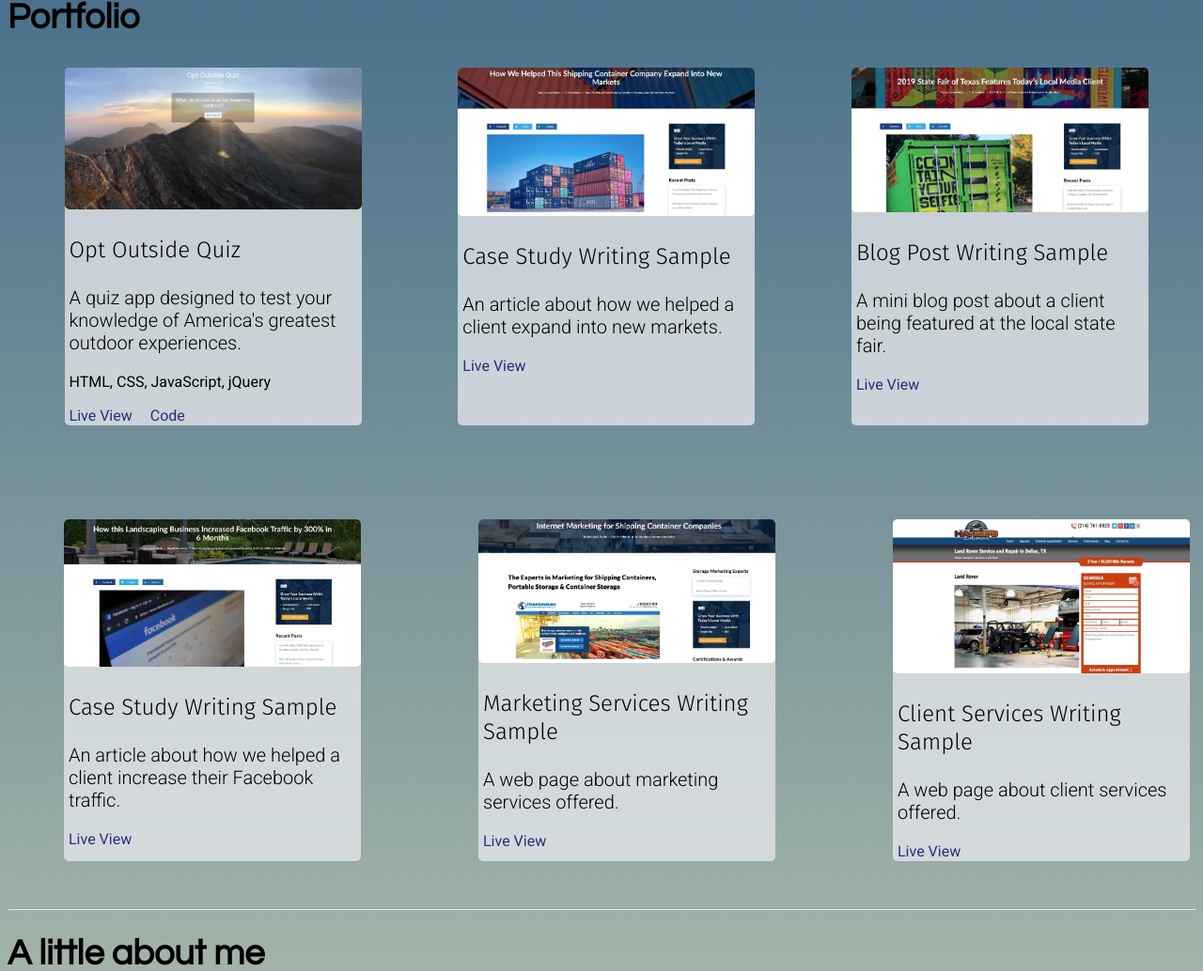
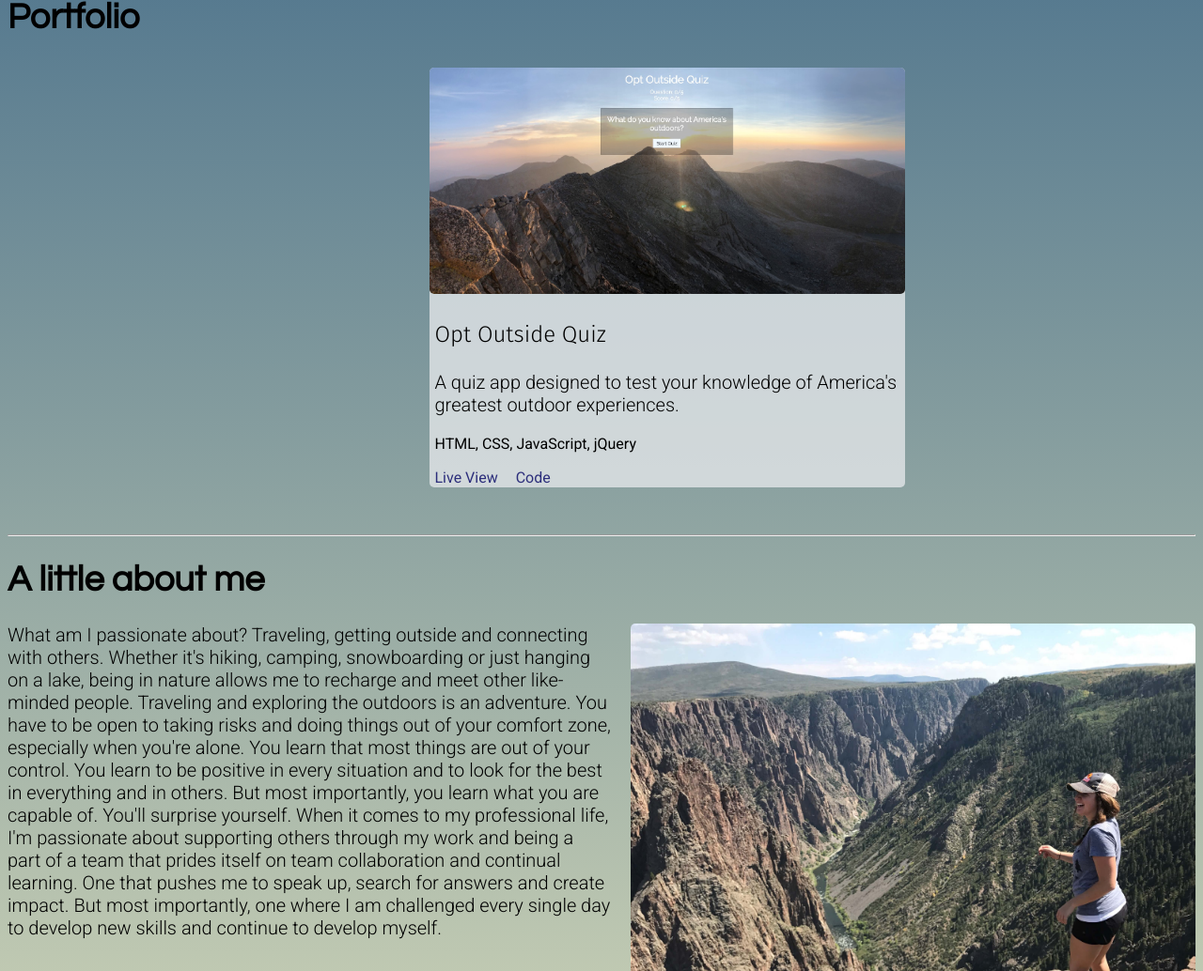
Before and after one commit to tinasinge319/portfolio, a plain HTML site: page index.html in a window 1280 px wide. Shown: the part 866-1900 px from the top of the page at 94% size. Drawn offline with Linux system fonts and the light colour scheme; a web font is replaced by a local one.

Commit message:
fixed feedback

```diff
--- a/index.html
+++ b/index.html
@@ -5,8 +5,11 @@
         <meta charset="UTF-8">
         <meta name="viewport" content="width=device-width, initial-scale=1">
         <link href="main.css" rel="stylesheet">
-        <link href="https://fonts.googleapis.com/css?family=Fira+Sans+Condensed|Fira+Sans:300,400|Hind:300,400|Nobile|Questrial|Roboto:300,400&display=swap" rel="stylesheet">
+        <link href="https://fonts.googleapis.com/css?family=Fira+Sans+Condensed%7CFira+Sans:300,400%7CHind:300,400%7CNobile%7CQuestrial%7CRoboto:300,400&display=swap" rel="stylesheet">
         <link rel="stylesheet" href="https://cdnjs.cloudflare.com/ajax/libs/font-awesome/4.7.0/css/font-awesome.min.css">
+        <link rel="icon"
+      type="image/png"
+      href=favicon.ico>
     </head>
     <body>
         <header class="headerNavChannels">
@@ -44,49 +47,6 @@
             <p class="toolsUsed">HTML, CSS, JavaScript, jQuery</p>
             <a class="liveView" href="https://tinasinge319.github.io/opt-outside-quiz-app/" target="_blank">Live View</a>
             <a class="viewCode" href="https://github.com/tinasinge319/opt-outside-quiz-app" target="_blank">Code</a>
-        </div>
-        <div class="transoceanCaseStudyBox">
-            <a href="https://todayslocalmedia.com/shipping-container-company-marketing-expansion/" target="_blank"
-            class="featured image">
-                <img id="transoceanScreenshot" src="transocean-case-study.jpg" alt="Screenshot of transocean case study">
-            </a>
-            <h3 class="featuredImageTitle">Case Study Writing Sample</h3>
-            <p class="featuredImageDescription">An article about how we helped a client expand into new markets.</p>
-            <a class="liveView" href="https://todayslocalmedia.com/shipping-container-company-marketing-expansion/" target="_blank">Live View</a>
-        </div>
-        <div class="stateFairBox">
-            <a href="https://todayslocalmedia.com/tlm-state-fair-spotlight/" target="_blank" class="featured image">
-                <img id="stateFairScreenshot" src="state-fair.jpg" alt="Screenshot of state fair article">
-            </a>
-            <h3 class="featuredImageTitle">Blog Post Writing Sample</h3>
-            <p class="featuredImageDescription">A mini blog post about a client being featured at the local state fair.</p>
-            <a class="liveView" href="https://todayslocalmedia.com/tlm-state-fair-spotlight/" target="_blank">Live View</a>
-        </div>
-        <div class="outdoorHomeCaseStudyBox">
-            <a href="https://todayslocalmedia.com/facebook-marketing-landscaping-company/" target="_blank" class="featured image">
-            <img id="outdoorHomeScreenshot" src="outdoor-home-screenshot.jpg" alt="Screenshot of outdoor home living case study">
-            </a>
-            <h3 class="featuredImageTitle">Case Study Writing Sample</h3>
-            <p class="featuredImageDescription">An article about how we helped a client increase their Facebook traffic.</p>
-            <a class="liveView" href="https://todayslocalmedia.com/facebook-marketing-landscaping-company/" target="_blank">Live View</a>
-        </div>
-        <div class="shippingContainerTLMBox">
-            <a href="https://todayslocalmedia.com/portable-storage-marketing/" target="_blank" class="featured image">
-            <img id="shippingContainerTLMScreenshot" src="shipping-container-tlm-screenshot.jpg" alt="Screenshot of web page">
-            </a>
-            <h3 class="featuredImageTitle">Marketing Services Writing Sample</h3>
-            <p class="featuredImageDescription">A web page about marketing services offered.</p>
-            <b></b>
-            <a class="liveView" href="https://todayslocalmedia.com/portable-storage-marketing/" target="_blank">Live View</a>
-        </div>
-        <div class="landRoverBox">
-            <a href="https://www.hanceseuropean.com/services/land-rover-repair-maintenance/" target="_blank" class="featured image">
-            <img id="landRoverScreenshot" src="land-rover.jpg" alt="Screenshot of web page">
-            </a>
-            <h3 class="featuredImageTitle">Client Services Writing Sample</h3>
-            <p class="featuredImageDescription">A web page about client services offered.</p>
-            <b></b>
-            <a class="liveView" href="https://www.hanceseuropean.com/services/land-rover-repair-maintenance/" target="_blank">Live View</a>
         </div>
         </section>
         <hr />
--- a/main.css
+++ b/main.css
@@ -267,11 +267,15 @@ footer ul {
 
 footer li {
     display: inline;
+    font-family: 'Roboto', sans-serif;
+    font-size: 14px;
 }
 
 footer a {
     text-decoration: none;
-    padding-right: 50px;
+    margin-left: auto;
+    margin-right: auto;
+    padding-right: 5px;
     color: white;
 }
 
@@ -640,11 +644,11 @@ footer a {
 
     .quizAppBox {
         display: block;
-        margin-left: -80px;
-        margin-right: 50px;
+        margin-left: auto;
+        margin-right: auto;
         margin-top: 100px;
         background-color: rgba(229, 232, 235, 0.776);
-        width: 25%;
+        width: 40%;
     }
 
     #quizAppScreenshot {
```
